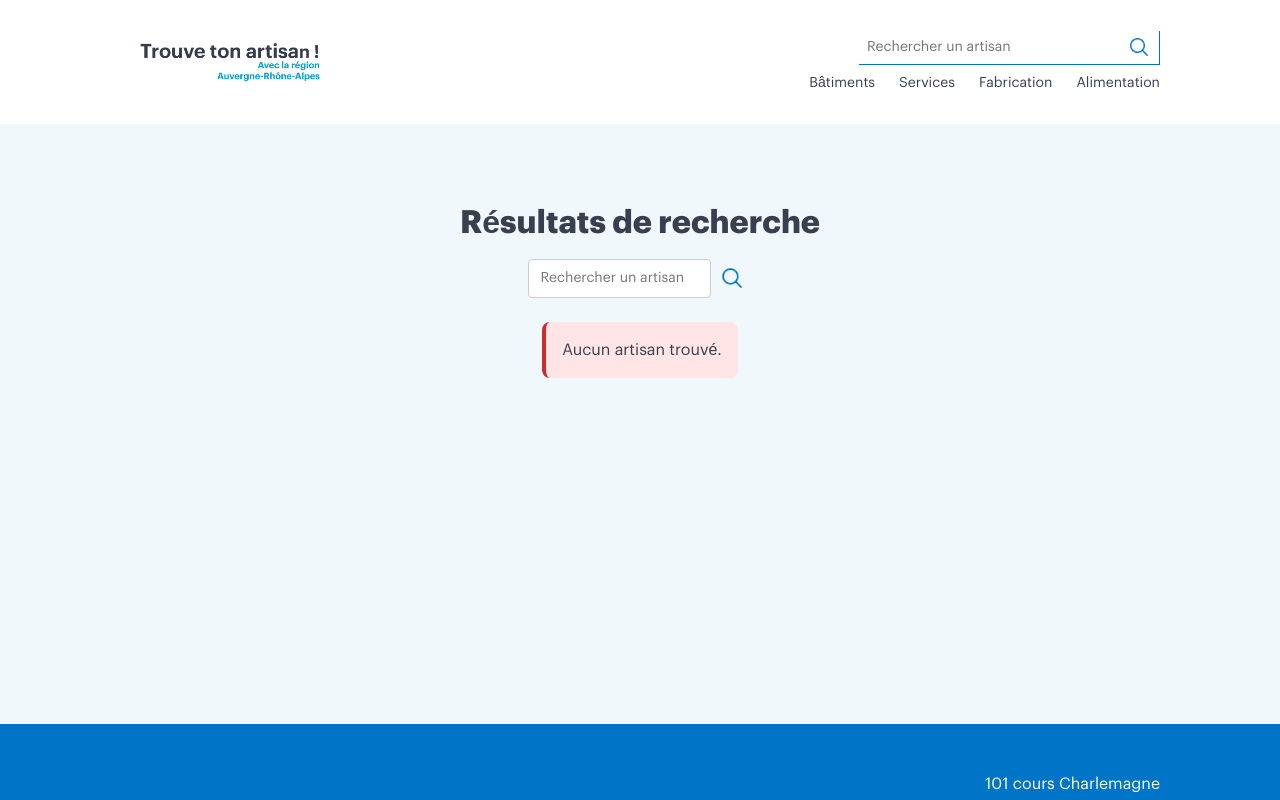
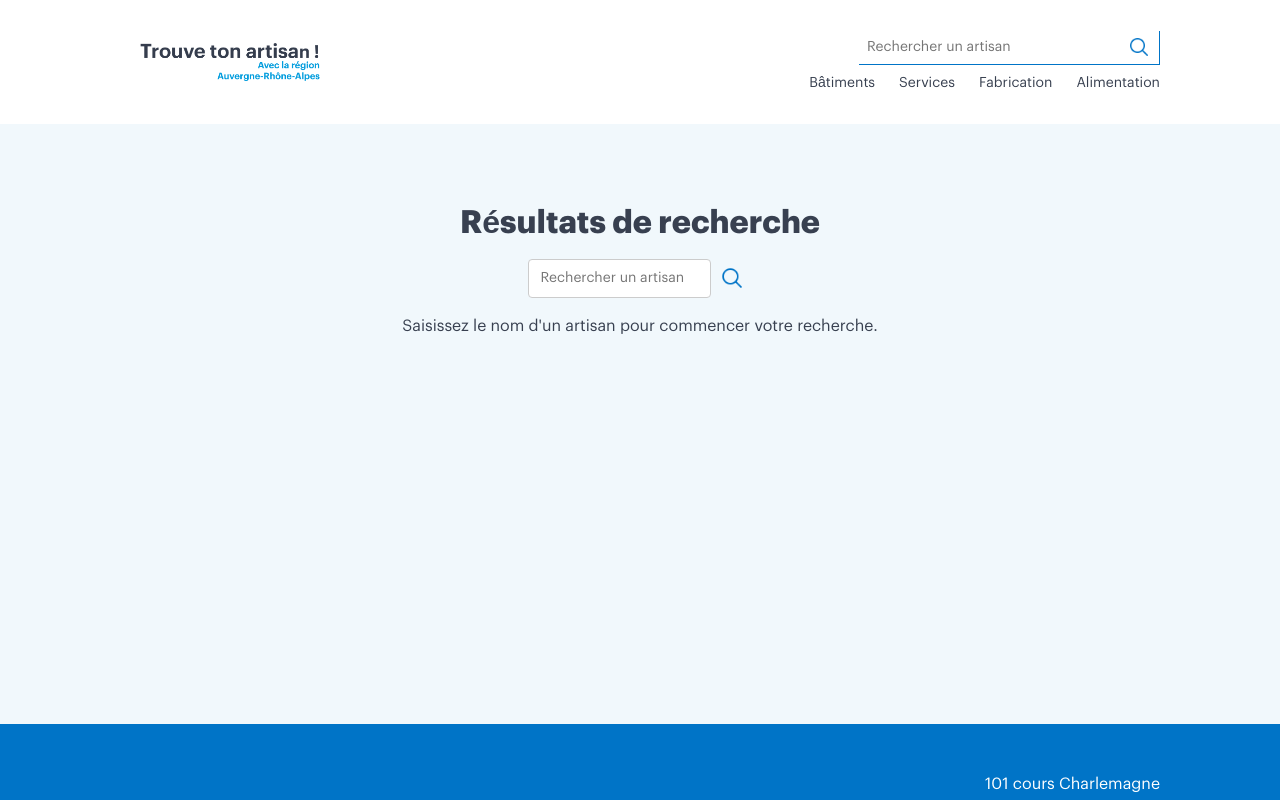
Before and after one commit to BrochotMaxime/brochot-maxime-devoir-site-trouve-ton-artisan, a React (Vite) app in the folder frontend/: page /recherche in a window 1280 px wide. Shown: the top 800 px of the page. Built offline with nearby package versions, Linux system fonts and the light colour scheme.

Commit message:
Fix search page route from home page issue

```diff
--- a/frontend/src/components/header.jsx
+++ b/frontend/src/components/header.jsx
@@ -34,7 +34,7 @@ function Header() {
                                 </div>
 
                                 <nav className={`header__mobile-nav ${isMenuOpen ? 'is-open' : ''}`}>
-                                        <Link to="/categorie/1" onClick={() => setIsMenuOpen(false)}>Bâtiments</Link>
+                                        <Link to="/categorie/1" onClick={() => setIsMenuOpen(false)}>Bâtiment</Link>
                                         <Link to="/categorie/2" onClick={() => setIsMenuOpen(false)}>Services</Link>
                                         <Link to="/categorie/3" onClick={() => setIsMenuOpen(false)}>Fabrication</Link>
                                         <Link to="/categorie/4" onClick={() => setIsMenuOpen(false)}>Alimentation</Link>
--- a/frontend/src/components/homePage/HeroSection.jsx
+++ b/frontend/src/components/homePage/HeroSection.jsx
@@ -8,7 +8,7 @@ function HeroSection() {
                                 <div className="hero__content">
                                         <h1>Trouver un artisan près de chez vous</h1>
                                         <p>Découvrez des artisans qualifiés de la région Auvergne-Rhône-Alpes et contactez-les facilement.</p>
-                                        <Link to="/categorie/1" className="hero__button">Trouver un artisan</Link>
+                                        <Link to="/recherche" className="hero__button">Trouver un artisan</Link>
                                 </div>
                         </div>
                 </section>
--- a/frontend/src/pages/SearchPage.jsx
+++ b/frontend/src/pages/SearchPage.jsx
@@ -97,7 +97,13 @@ function SearchPage() {
                                                 </div>
                                         )}
 
-                                        {!isLoading && !errorMessage && artisans.length === 0 && (
+                                        {!name && (
+                                                <p>
+                                                        Saisissez le nom d'un artisan pour commencer votre recherche.
+                                                </p>
+                                        )}
+
+                                        {!isLoading && !errorMessage && name && artisans.length === 0 && (
                                                 <ErrorMessage message="Aucun artisan trouvé." />
                                         )}
                                 </div>
--- a/frontend/src/styles/pages/searchPage.scss
+++ b/frontend/src/styles/pages/searchPage.scss
@@ -19,6 +19,7 @@
         &__search {
                 display: flex;
                 align-items: center;
+                margin-bottom: 16px;
 
                 button {
                         border: none;
```
